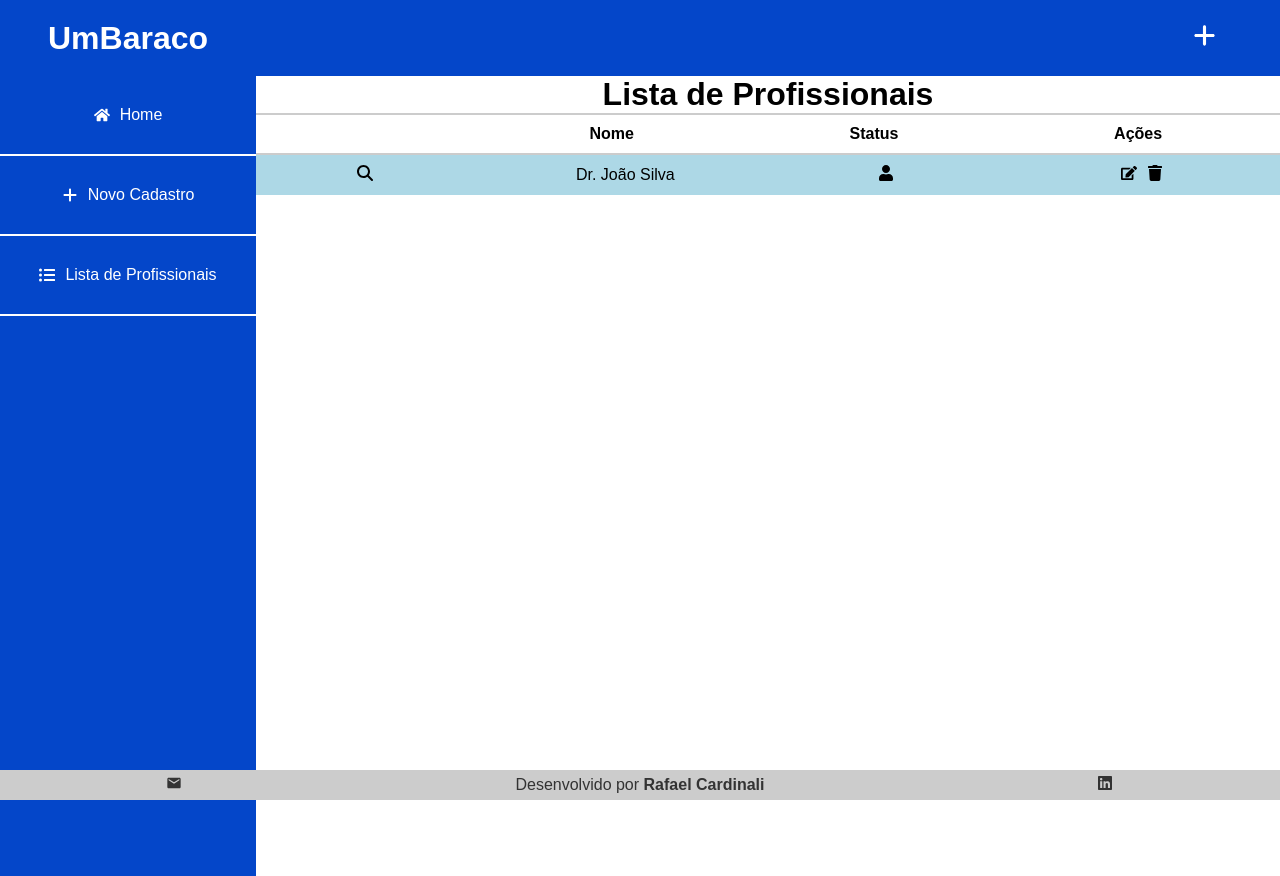
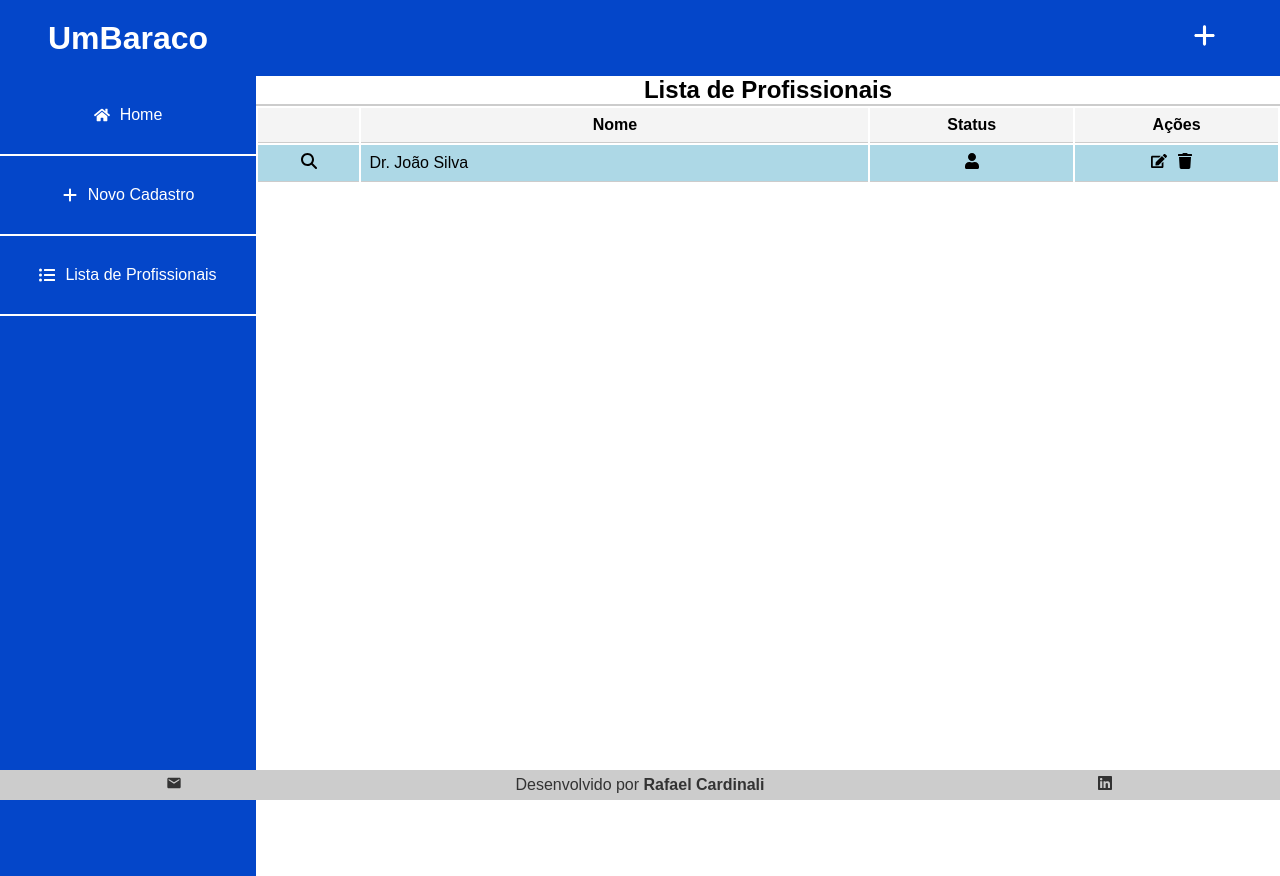
Before and after one commit to RafaCardinali/umbaraco-test, a React (Create React App) app: page /professional-list in a window 1280 px wide. Built offline with nearby package versions, Linux system fonts and the light colour scheme; data requests are answered from the project's data file.

Commit message:
refactor(list page): refactor professional list page

```diff
--- a/src/components/user-list-page/ProfessionalTable.tsx
+++ b/src/components/user-list-page/ProfessionalTable.tsx
@@ -22,27 +22,32 @@ const ProfessionalTable: React.FC<ProfessionalTableProps> = ({ professionals, on
   return (
     <div className={styles.wrapper}>
       {isModalOpen && <ModalExclusion onConfirm={confirmDelete} onCancel={() => setModalOpen(false)} />}
-      <div className={styles.tableTitle}>
-        <span></span>
-        <h4>Nome</h4>
-        <h4>Status</h4>
-        <h4>Ações</h4>
-      </div>
-      <div>
-        {professionals.map((professional, index) => (
-          <div key={professional.id} className={`${styles.tableInfo} ${index % 2 === 0 ? styles.oddRow : ''} ${professional.status === 'inativo' ? styles.inactiveRow : ''}`}>
-            <p onClick={() => onRowClick(professional)}><FaMagnifyingGlass /></p>
-            <p data-label="Nome">{professional.name}</p>
-            <span onClick={() => handleToggleStatus(professional)}>
-              {professional.status === 'ativo' ? <FaUser /> : <FaUserSlash />}
-            </span>
-            <div className={styles.actionButtons}>
-              <span onClick={() => handleEdit(navigate, professional.id)}><FaEdit /></span>
-              <span onClick={() => handleDelete(professional)}><FaTrash /></span>
-            </div>
-          </div>
-        ))}
-      </div>
+      <table className={styles.table}>
+        <thead>
+          <tr className={styles.tableTitle}>
+            <th className={styles.topic} scope="col"></th>
+            <th className={styles.topic} scope="col">Nome</th>
+            <th className={styles.topic} scope="col">Status</th>
+            <th className={styles.topic} scope="col">Ações</th>
+          </tr>
+        </thead>
+        <tbody>
+          {professionals.map((professional, index) => (
+            <tr key={professional.id}
+                className={`${index % 2 === 0 ? styles.oddRow : ''} ${professional.status === 'inativo' ? styles.inactiveRow : ''}`}>
+              <td onClick={() => onRowClick(professional)} className={styles.actionButtons}><FaMagnifyingGlass aria-label="Visualizar detalhes"/></td>
+              <td>{professional.name}</td>
+              <td onClick={() => handleToggleStatus(professional)} className={styles.actionButtons}>
+                {professional.status === 'ativo' ? <FaUser aria-label="Usuário ativo"/> : <FaUserSlash aria-label="Usuário inativo"/>}
+              </td>
+              <td className={styles.actionButtons}>
+                <span onClick={() => handleEdit(navigate, professional.id)}><FaEdit aria-label="Editar"/></span>
+                <span onClick={() => handleDelete(professional)}><FaTrash aria-label="Deletar"/></span>
+              </td>
+            </tr>
+          ))}
+        </tbody>
+      </table>
     </div>
   );
 };
--- a/src/components/user-list-page/UserListPage.module.css
+++ b/src/components/user-list-page/UserListPage.module.css
@@ -5,29 +5,46 @@
     border-bottom: .125rem solid var(--grey-color) ;
 }
 
-.tableTitle {
-    display: flex;
-    justify-content: space-around;
-    border-bottom: .125rem solid var(--grey-color);
-    padding: .625rem;
+.table {
+    width: 100%;
 }
 
-.tableInfo {
-    display: flex;
-    gap: 2.5rem;
-    padding-left: 1.1875rem;
-    align-items: center;
-    height: 2.5rem;
+.table th, .table td {
+    padding: 8px;
+    border-bottom: 1px solid #ccc;
+}
+
+.table thead th {
+    background-color: #f4f4f4;
+    font-weight: bold;
+    text-align: center;
+}
+
+.table thead th:nth-child(1) { width: 10%; }
+.table thead th:nth-child(2) { width: 50%; }
+.table thead th:nth-child(3) { width: 20%; }
+.table thead th:nth-child(4) { width: 20%; }
+
+.table td:nth-child(1) { text-align: center; }
+.table td:nth-child(3) { text-align: center; }
+.table td:nth-child(4) { text-align: center; }
+
+.topic {
+    width: 25%;
 }
 
 .content {
     height: calc(100vh - var(--header-height));
 }
 
+.actionButtons span {
+    cursor: pointer;
+    margin-right: 10px;
+}
+
 .actionButtons {
-    display: flex;
-    gap: .625rem;
-    margin-left: 1.5rem;
+    cursor: pointer;
+    margin-right: 10px;
 }
 
 .oddRow {
--- a/src/components/user-list-page/UserListPage.tsx
+++ b/src/components/user-list-page/UserListPage.tsx
@@ -36,7 +36,7 @@ const UserListPage: React.FC = () => {
 
   return (
     <div className={styles.content}>
-      <h1 className={styles.title}>Lista de Profissionais</h1>
+      <h2 className={styles.title}>Lista de Profissionais</h2>
       <ProfessionalTable
         professionals={professionals}
         onRowClick={handleRowClick}
```
